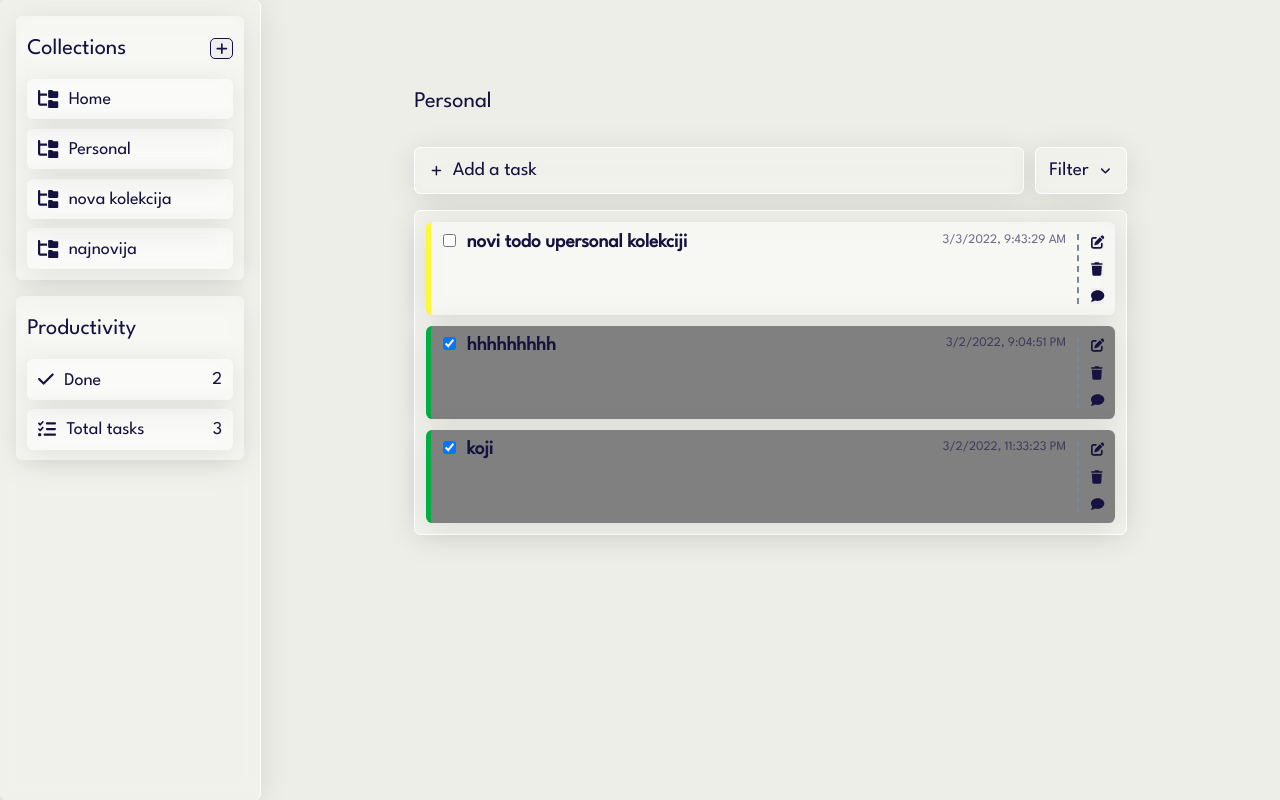
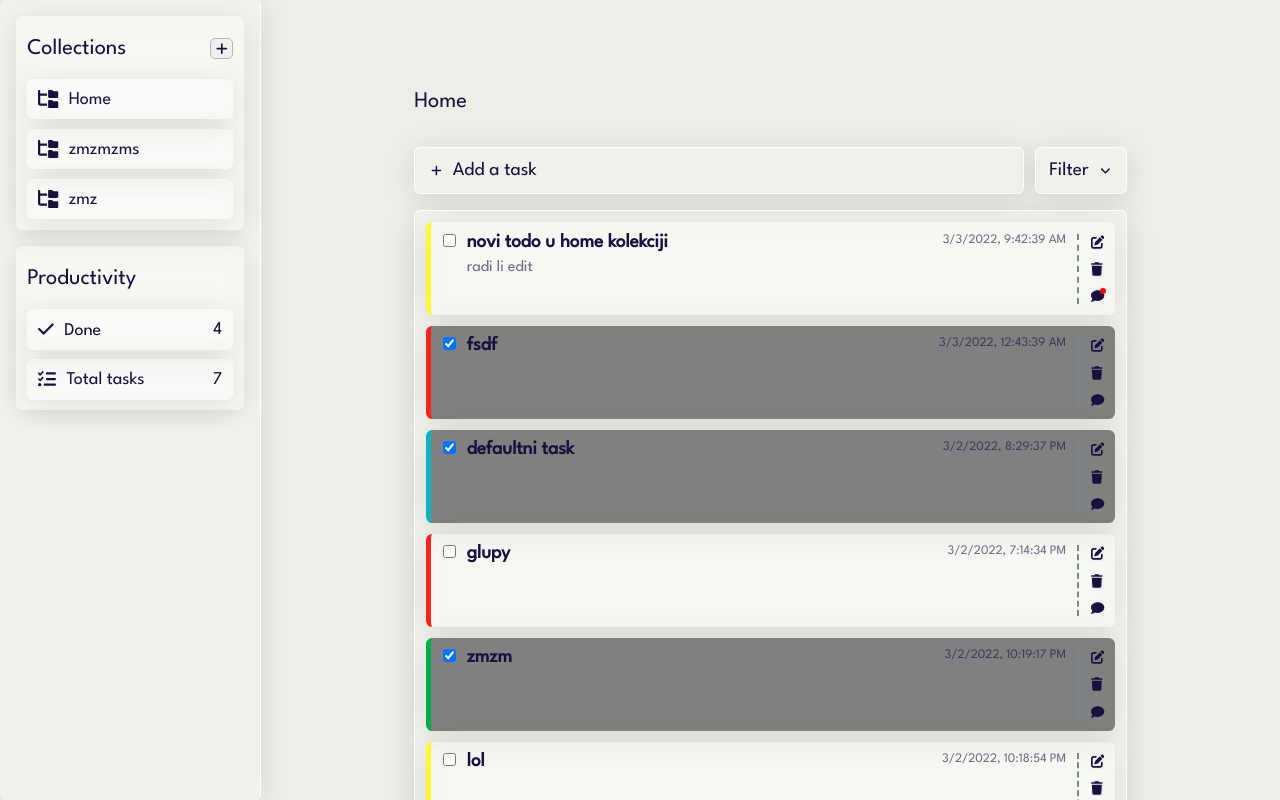
Before and after one commit to akunalic1/ToDo, a React (Create React App) app: page / in a window 1280 px wide. Shown: the top 800 px of the page. Built offline with nearby package versions, Linux system fonts and the light colour scheme; data requests are answered from the project's data file.

Commit message:
CRUD Collections implemented

```diff
--- a/db.json
+++ b/db.json
@@ -82,10 +82,10 @@
     },
     {
       "title": "novi todo u home kolekciji",
-      "text": "",
+      "text": "radi li edit",
       "createdAt": "3/3/2022, 9:42:39 AM",
-      "status": "important",
-      "comment": "",
+      "status": "not-a-priority",
+      "comment": "sasassas",
       "completed": false,
       "collection": "Home",
       "id": 69
@@ -99,6 +99,16 @@
       "completed": false,
       "collection": "Personal",
       "id": 70
+    },
+    {
+      "title": "ehehehhe",
+      "text": "",
+      "createdAt": "3/3/2022, 5:06:39 PM",
+      "status": "default",
+      "comment": "",
+      "completed": false,
+      "collection": "zmzmzm",
+      "id": 71
     }
   ],
   "collections": [
@@ -107,16 +117,12 @@
       "collection": "Home"
     },
     {
-      "id": 2,
-      "collection": "Personal"
+      "collection": "zmzmzms",
+      "id": 6
     },
     {
-      "collection": "nova kolekcija",
-      "id": 3
-    },
-    {
-      "collection": "najnovija",
-      "id": 4
+      "collection": "zmz",
+      "id": 7
     }
   ]
 }
--- a/src/components/App.jsx
+++ b/src/components/App.jsx
@@ -4,16 +4,23 @@ import Sidebar from "./Sidebar";
 import TodoWorkspace from "./TodoWorkspace";
 
 const App = () => {
-  const [collection, setCollection] = useState("");
+  const [collection, setCollection] = useState("Home");
   const [numberOfDone, setNumberOfDone] = useState(0);
   const [totalNumber, setTotalNumber] = useState(0);
+  const [collectionForEdit, setCollectionForEdit] = useState("");
+  const [collectionForDelete, setCollectionForDelete] = useState("");
   return (
     <>
       {/*
        * sidebar
        */}
       <Sidebar
+        collectionForDelete={collectionForDelete}
+        collectionForEdit={collectionForEdit}
+        setCollectionForDelete={setCollectionForDelete}
+        setCollectionForEdit={setCollectionForEdit}
         setCollection={setCollection}
+        currentCollection={collection}
         numberOfDone={numberOfDone}
         totalNumber={totalNumber}
       />
@@ -21,6 +28,10 @@ const App = () => {
        * input field
        */}
       <TodoWorkspace
+        collectionForDelete={collectionForDelete}
+        collectionForEdit={collectionForEdit}
+        setCollectionForDelete={setCollectionForDelete}
+        setCollectionForEdit={setCollectionForEdit}
         collection={collection}
         setNumberOfDone={setNumberOfDone}
         setTotalNumber={setTotalNumber}
--- a/src/components/Sidebar.jsx
+++ b/src/components/Sidebar.jsx
@@ -5,41 +5,103 @@ import {
   faAdd,
 } from "@fortawesome/free-solid-svg-icons";
 import { FontAwesomeIcon } from "@fortawesome/react-fontawesome";
-import React, { useEffect, useState } from "react";
+import React, { createRef, useEffect, useState } from "react";
 import server from "../api/server";
 
 import "./../css/sidebar.css";
 import Todo from "./Todo";
 
-const Sidebar = ({ setCollection, totalNumber, numberOfDone }) => {
+const Sidebar = ({
+  collectionForDelete,
+  collectionForEdit,
+  setCollectionForDelete,
+  setCollectionForEdit,
+  setCollection,
+  totalNumber,
+  numberOfDone,
+}) => {
   const [collections, setCollections] = useState([]);
   const [collectionInput, setCollectionInput] = useState("");
   const [showCollectionInputField, setShowCollectionInputField] =
     useState(false);
+  const [collectionAdded, setCollectionAdded] = useState(false);
 
+  const createCollectionFieldRef = createRef();
   useEffect(() => {
-    setCollection("Personal");
+    setCollection("Home");
   }, []);
+
   useEffect(() => {
     const getCollections = async () => {
       const response = await server.get("/collections");
       if (response.status === 200) {
         console.log(response);
-        setCollections(response.data.map((x) => x.collection));
+        setCollections(response.data);
+        setCollectionAdded(false);
       }
     };
     getCollections();
-  }, [collections]);
+  }, [collectionAdded, collectionForDelete]);
+
+  useEffect(() => {
+    if (collectionForEdit !== "") {
+      setCollectionInput(collectionForEdit);
+      setShowCollectionInputField(true);
+      createCollectionFieldRef.current.classList.add("focus-field");
+    } else {
+      setCollectionInput("");
+      setShowCollectionInputField(false);
+      createCollectionFieldRef.current.classList.remove("focus-field");
+    }
+  }, [collectionForEdit]);
+
+  useEffect(() => {
+    const deleteCollection = async () => {
+      const res1 = await server
+        .delete(
+          `/collections/${
+            collections.find((x) => x.collection === collectionForDelete).id
+          }`
+        )
+        .catch((e) => console.log(e));
+      console.log(
+        collections.find((x) => x.collection === collectionForDelete).id
+      );
+      setCollection("Home");
+      setCollectionForDelete("");
+      console.log("Obrsisano ", collectionForDelete);
+    };
+
+    if (collectionForDelete.length) deleteCollection();
+  }, [collectionForDelete]);
 
   const submitCollectionName = (e) => {
     e.preventDefault();
+    if (!collectionForEdit.length) {
       const addCollection = async () => {
         const response = await server.post("/collections", {
           collection: collectionInput,
         });
+        setCollectionAdded(true);
         console.log(response);
       };
       addCollection();
+    } else {
+      const editCollection = async () => {
+        const response = await server.patch(
+          `/collections/${
+            collections.find((x) => x.collection === collectionForEdit).id
+          }`,
+          {
+            collection: collectionInput,
+          }
+        );
+        setCollectionAdded(true);
+        setCollectionForEdit("");
+        console.log(response);
+      };
+      editCollection();
+    }
     setCollectionInput("");
     setShowCollectionInputField(false);
   };
@@ -48,7 +110,10 @@ const Sidebar = ({ setCollection, totalNumber, numberOfDone }) => {
     return (
       <button
         key={name}
-        onClick={(e) => setCollection(name)}
+        onClick={(e) => {
+          setCollection(name);
+          setShowCollectionInputField(false);
+        }}
         className="item  glass"
       >
         <FontAwesomeIcon icon={faFolderTree}></FontAwesomeIcon>
@@ -60,7 +125,7 @@ const Sidebar = ({ setCollection, totalNumber, numberOfDone }) => {
   const renderCollections = () => {
     return (
       <div className="collections">
-        {collections.map((item) => renderColection(item))}
+        {collections.map((item) => renderColection(item.collection))}
       </div>
     );
   };
@@ -104,6 +169,7 @@ const Sidebar = ({ setCollection, totalNumber, numberOfDone }) => {
           onSubmit={submitCollectionName}
         >
           <input
+            ref={createCollectionFieldRef}
             value={collectionInput}
             onChange={(e) => setCollectionInput(e.target.value)}
             className="create-collection-field glass"
--- a/src/components/Todo.jsx
+++ b/src/components/Todo.jsx
@@ -16,6 +16,11 @@ const Todo = ({ todo, setRefreshList, refreshList }) => {
 
   const handleDeleteTodo = (e) => {
     setOpenDelete(!openDelete);
+    setOpenEdit(false);
+  };
+  const handleEditTodo = () => {
+    setOpenDelete(false);
+    setOpenEdit(!openEdit);
   };
   const handleCheckboxClick = (e) => {
     console.log(todoRef.current);
@@ -75,7 +80,7 @@ const Todo = ({ todo, setRefreshList, refreshList }) => {
         </div>
 
         <div className="todo-icons">
-          <button onClick={(e) => setOpenEdit(!openEdit)}>
+          <button onClick={handleEditTodo}>
             <FontAwesomeIcon icon={faEdit}></FontAwesomeIcon>
           </button>
           <button onClick={handleDeleteTodo}>
--- a/src/components/TodoWorkspace.jsx
+++ b/src/components/TodoWorkspace.jsx
@@ -3,19 +3,65 @@ import "./../css/todoWorkspace.css";
 import "./../css/forAll.css";
 import TodoList from "./TodoList";
 import FormContainer from "./FormContainer";
+import { FontAwesomeIcon } from "@fortawesome/react-fontawesome";
+import {
+  faEdit,
+  faEllipsisV,
+  faTrash,
+} from "@fortawesome/free-solid-svg-icons";
 
-const TodoWorkspace = ({ collection, setNumberOfDone, setTotalNumber }) => {
+const TodoWorkspace = ({
+  collectionForDelete,
+  collectionForEdit,
+  setCollectionForDelete,
+  setCollectionForEdit,
+  collection,
+  setNumberOfDone,
+  setTotalNumber,
+}) => {
   const [filterOption, setFilterOption] = useState("all");
   const [refreshList, setRefreshList] = useState(false);
+  const [openCollectionOptions, setOpenCollectionOptions] = useState(false);
 
   const handleFilterOption = (e) => {
     setFilterOption(e.target.value);
   };
 
+  useEffect(() => {
+    setOpenCollectionOptions(false);
+  }, [collection]);
   return (
     <div className="workspace">
       <div className="workspace-content">
-        <div className="title">{collection}</div>
+        <div className="title-header">
+          <div className="title">
+            <div>{collection}</div>
+            <button
+              className={`no-border-btn ${collection === "Home" ? "hide" : ""}`}
+              onClick={(e) => setOpenCollectionOptions(!openCollectionOptions)}
+            >
+              <FontAwesomeIcon icon={faEllipsisV} />
+            </button>
+          </div>
+          <div
+            className={`options glass ${openCollectionOptions ? "" : "hide"}`}
+          >
+            <button
+              className="no-border-btn"
+              onClick={(e) => setCollectionForDelete(collection)}
+            >
+              <FontAwesomeIcon icon={faTrash} />
+            </button>
+            <button
+              className="no-border-btn"
+              onClick={(e) =>
+                setCollectionForEdit(collectionForEdit ? "" : collection)
+              }
+            >
+              <FontAwesomeIcon icon={faEdit} />
+            </button>
+          </div>
+        </div>
         <FormContainer
           currentCollection={collection}
           handleFilterOption={handleFilterOption}
--- a/src/css/sidebar.css
+++ b/src/css/sidebar.css
@@ -49,7 +49,7 @@
   justify-content: space-between;
 }
 .add-collection-button {
-  border: 1px solid var(--dark-blue);
+  border: 1px solid rgb(181, 181, 181);
   padding: 0 0.3rem;
   border-radius: 5px;
 }
--- a/src/css/todoWorkspace.css
+++ b/src/css/todoWorkspace.css
@@ -99,7 +99,6 @@ input:focus {
 }
 .filter-options {
   position: absolute;
-  background-color: red;
   display: flex;
   flex-direction: column;
   gap: 0.5rem;
@@ -123,3 +122,20 @@ input:focus {
 .error-message {
   color: red;
 }
+.title-header {
+  position: relative;
+}
+.options {
+  padding: 0.3rem 0.7rem;
+  display: flex;
+  gap: 1rem;
+  position: absolute;
+  right: 1em;
+  top: 0.5rem;
+}
+.no-border-btn {
+  border: none;
+}
+.focus-field {
+  background-color: var(--coral-green) !important;
+}
```
Lines whose indentation alone changed are shown as unchanged.
